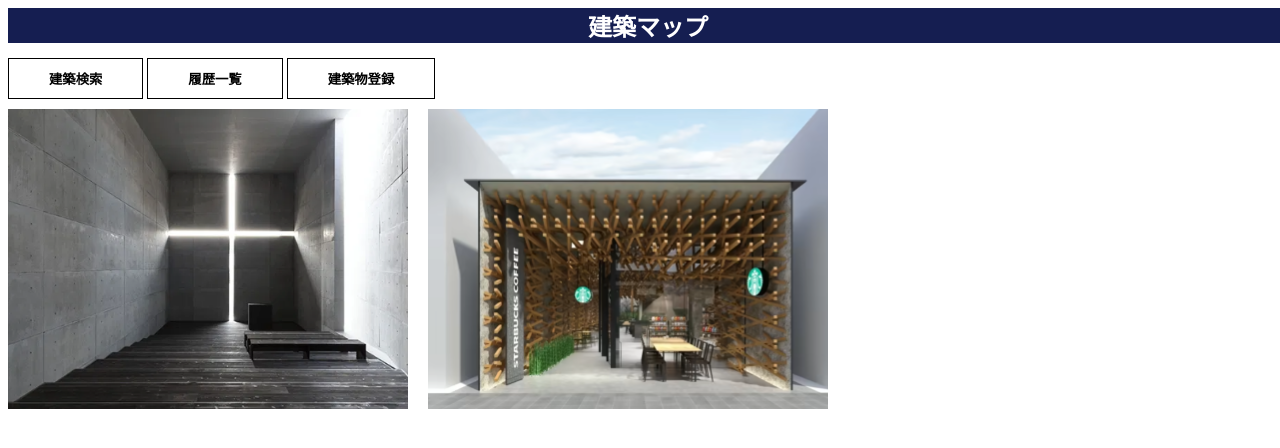
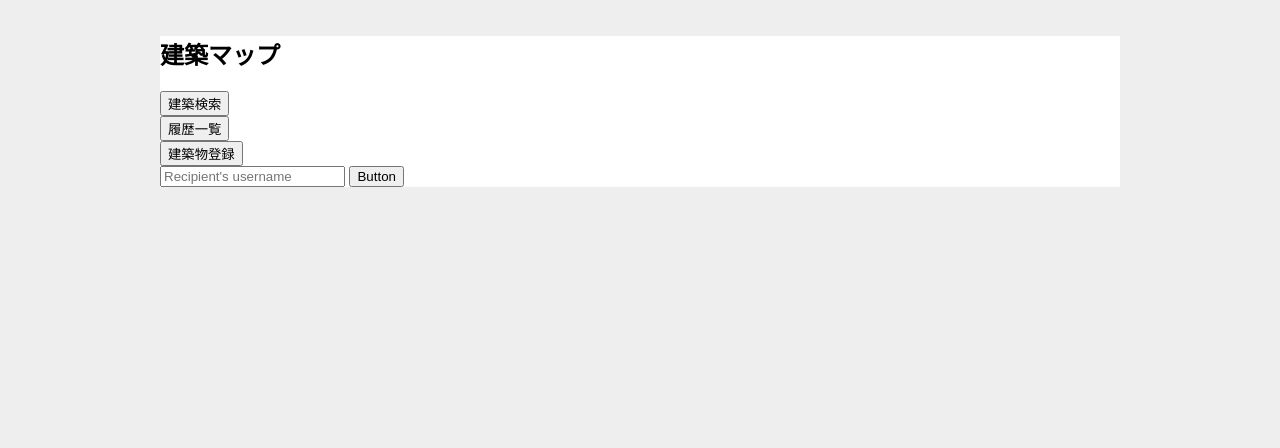
Before and after one commit to Keisuke-Igarashi/kentikuApp, a Flask app: template flaskr/templates/hello.html in a window 1280 px wide. Shown: the top 448 px of the page. Run offline with Flask 2, Linux system fonts and the light colour scheme; the template is opened without the code that fills it, so the values that code supplies are empty.

Commit message:
modified static/style.css

```diff
--- a/flaskr/static/style.css
+++ b/flaskr/static/style.css
@@ -1,74 +1,26 @@
-h2 {
-  text-align: center;
-  margin: auto;
-  position: absolute;
-  background-color: #151e51;
-  color: white;
-  width: 100%;
-}
-
-.header {
-  position: relative;
-  top: 50px;
-}
-
-.header form {
-  display: -webkit-inline-box;
-  display: -ms-inline-flexbox;
-  display: inline-flex;
-}
-
-.btn {
-  background-color: white;
-  color: black;
-  border: 1px solid black;
-  padding: 10px 40px;
-  font-weight: 600;
-  cursor: pointer;
-  -webkit-transition: all 0.3s;
-  transition: all 0.3s;
-  z-index: 100;
-}
-
-.btn:hover {
-  -webkit-box-shadow: 3px 4px 4px 1px #0000009c;
-          box-shadow: 3px 4px 4px 1px #0000009c;
-}
-
-#samne_parent {
-  text-align: center;
-  padding: auto;
-  display: inline;
-  width: 250px;
-  height: 100px;
-  letter-spacing: 10px;
-  position: absolute;
-  z-index: 10;
-}
-
-#samne_parent #samne_child1 {
-  display: inline-block;
-  background-image: url(../image/tadao_ando_hikarino_kyoukai.png);
-  width: 400px;
-  height: 300px;
-  background-size: cover;
-  position: relative;
-  top: 60px;
-}
-
-#samne_parent #samne_child2 {
-  display: inline-block;
-  background-image: url(../image/kumakengo_staba.png);
-  width: 400px;
-  height: 300px;
-  background-size: cover;
-  position: absolute;
-  top: 60px;
-  left: 420px;
-}
-
-.kensaku {
-  position: relative;
-  top: 330px;
-}
-/*# sourceMappingURL=style.css.map */
+html { font-family: sans-serif; background: #eee; padding: 1rem; }
+body { max-width: 960px; margin: 0 auto; background: white; }
+h1 { font-family: serif; color: #377ba8; margin: 1rem 0; }
+a { color: #377ba8; }
+hr { border: none; border-top: 1px solid lightgray; }
+nav { background: lightgray; display: flex; align-items: center; padding: 0 0.5rem; }
+nav h1 { flex: auto; margin: 0; }
+nav h1 a { text-decoration: none; padding: 0.25rem 0.5rem; }
+nav ul  { display: flex; list-style: none; margin: 0; padding: 0; }
+nav ul li a, nav ul li span, header .action { display: block; padding: 0.5rem; }
+.content { padding: 0 1rem 1rem; }
+.content > header { border-bottom: 1px solid lightgray; display: flex; align-items: flex-end; }
+.content > header h1 { flex: auto; margin: 1rem 0 0.25rem 0; }
+.flash { margin: 1em 0; padding: 1em; background: #cae6f6; border: 1px solid #377ba8; }
+.post > header { display: flex; align-items: flex-end; font-size: 0.85em; }
+.post > header > div:first-of-type { flex: auto; }
+.post > header h1 { font-size: 1.5em; margin-bottom: 0; }
+.post .about { color: slategray; font-style: italic; }
+.post .body { white-space: pre-line; }
+.content:last-child { margin-bottom: 0; }
+.content form { margin: 1em 0; display: flex; flex-direction: column; }
+.content label { font-weight: bold; margin-bottom: 0.5em; }
+.content input, .content textarea { margin-bottom: 1em; }
+.content textarea { min-height: 12em; resize: vertical; }
+input.danger { color: #cc2f2e; }
+input[type=submit] { align-self: start; min-width: 10em; }
--- a/flaskr/static/style.scss
+++ /dev/null
@@ -1,80 +0,0 @@
-h2 {
-    text-align: center;
-    margin: auto;
-    position: absolute;
-    // left: 20px;
-    background-color:#151e51;
-    color: white;
-    width: 100%;
-}
-
-.header {
-    // text-align: center;
-    position: relative;
-    top: 50px;
-    // left: 200px;
-
-    & form {
-        display: inline-flex;
-    }
-}
-
-
-
-.btn {
-    // display: inline;
-    background-color: white;
-    color: black;
-    border: 1px solid black;
-    padding: 10px 40px;
-    font-weight: 600;
-    cursor: pointer;
-    transition: all 0.3s;
-    z-index: 100;
-
-    &:hover {
-        // background-color: black;
-        // color: white;
-        box-shadow: 3px 4px 4px 1px #0000009c;
-    }
-
-}
-
-#samne_parent {
-    text-align: center;
-    padding: auto;
-    display: inline;
-    width: 250px;
-    height: 100px;
-    letter-spacing: 10px;
-    position: absolute;
-    z-index: 10;
-
-    & #samne_child1 {
-        display: inline-block;
-        background-image: url(../image/tadao_ando_hikarino_kyoukai.png);
-        width: 400px;
-        height: 300px;
-        background-size: cover;
-        position: relative;
-        top:60px;
-
-    }
-
-    & #samne_child2 {
-        display: inline-block;
-        background-image: url(../image/kumakengo_staba.png);
-        width: 400px;
-        height: 300px;
-        background-size: cover;
-        position: absolute;
-        top: 60px;
-        left: 420px;
-
-    }
-}
-
-.kensaku {
-    position: relative;
-    top: 330px;
-}
```
Also changed, not shown: 1 other file.
